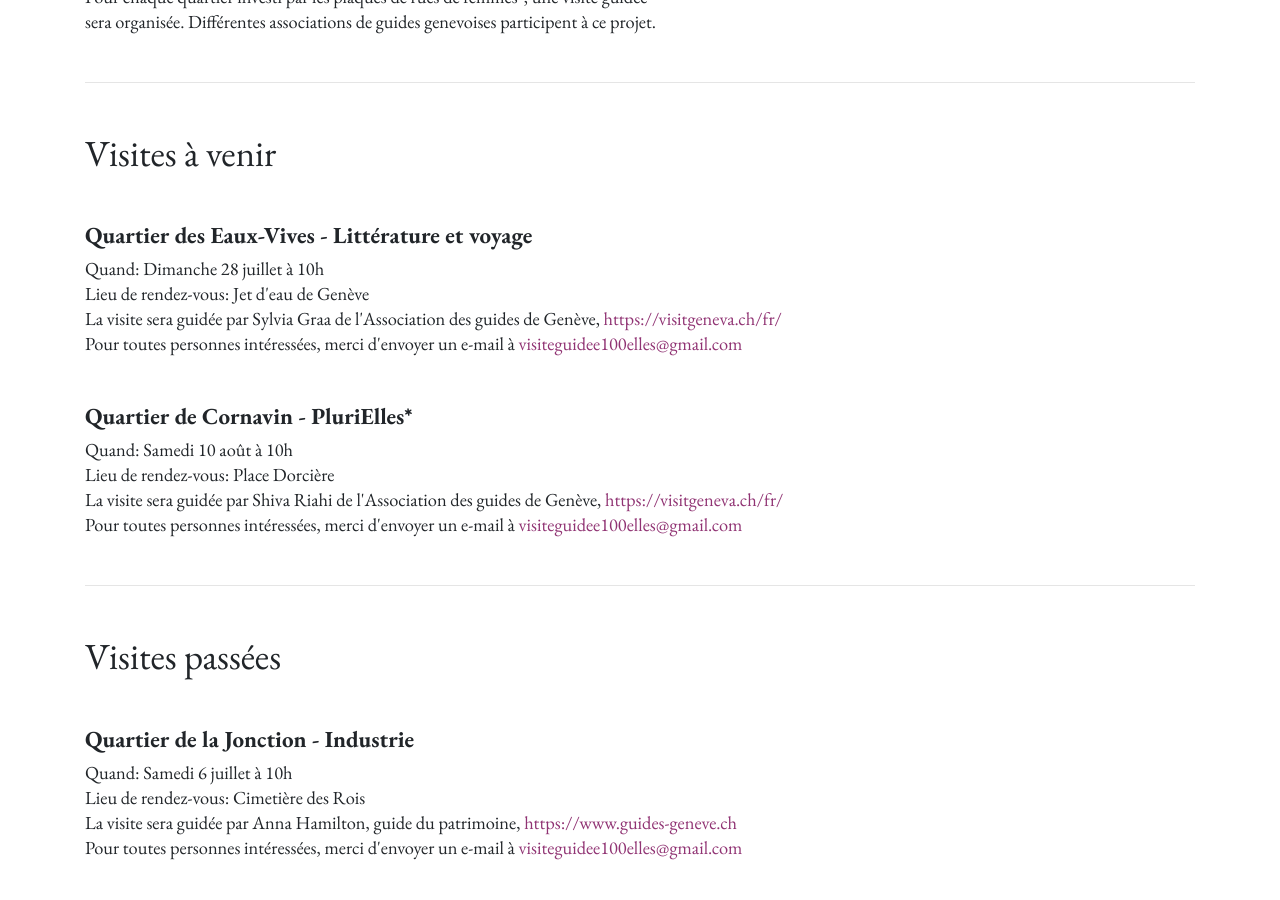
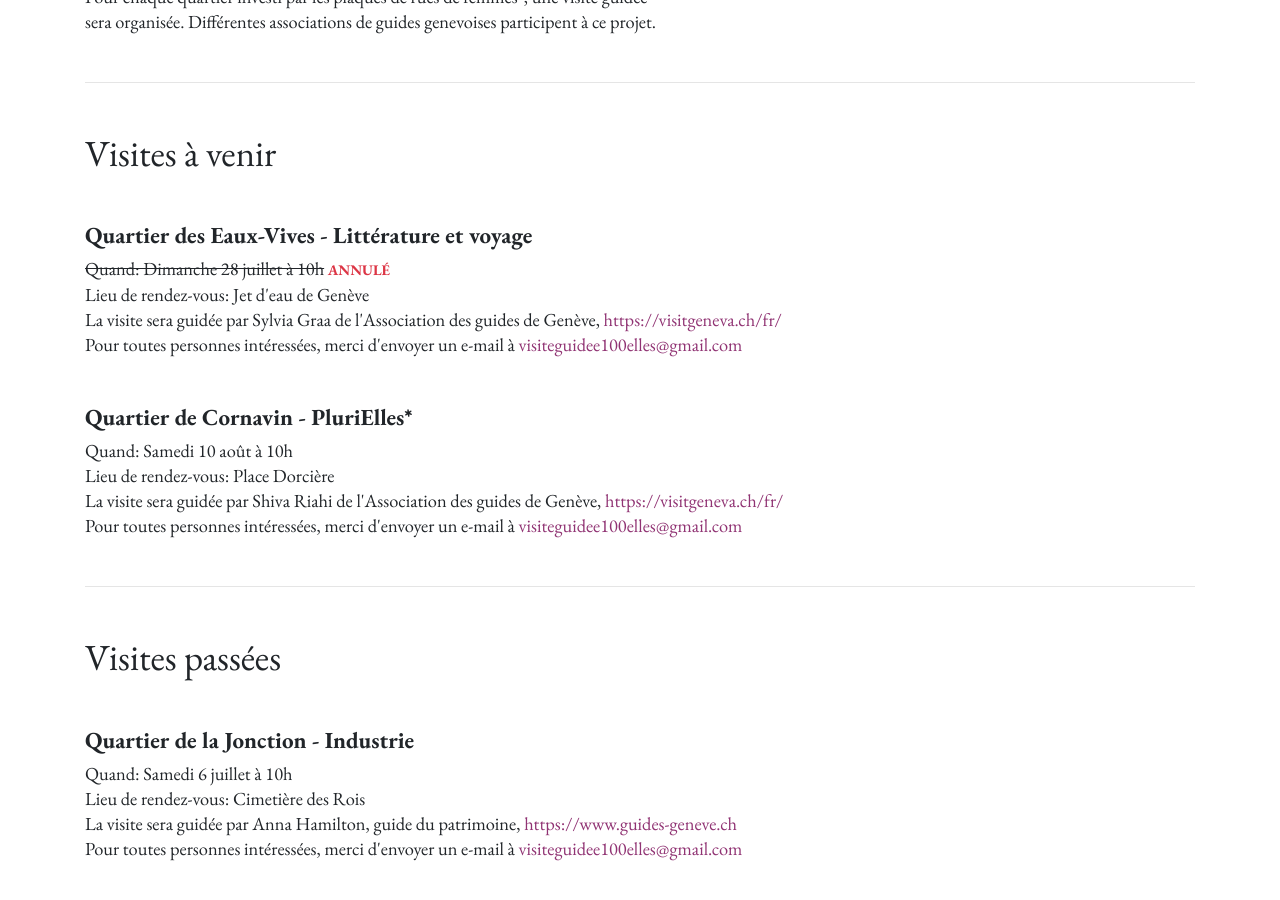
Before and after one commit to larucheio/100elles.ch, a Jekyll site: the page built from visites-guidees/index.html, in a window 1280 px wide and 900 px high, scrolled down 373 px. Built offline with Jekyll 4.4.1, drawn with Linux system fonts in a browser that asks for light colours.

Commit message:
Annulation d'une visite guidée

```diff
--- a/visites-guidees/index.html
+++ b/visites-guidees/index.html
@@ -18,7 +18,7 @@ layout: main
 
   <div class="mt-5">
     <b class="lead font-weight-bold mb-2 d-block">Quartier des Eaux-Vives - Littérature et voyage</b>
-    Quand: Dimanche 28 juillet à 10h
+    <span style="text-decoration: line-through;">Quand: Dimanche 28 juillet à 10h</span> <small class="font-weight-bold text-danger">ANNULÉ</small>
     <br>
     Lieu de rendez-vous: Jet d'eau de Genève
     <br>
```
